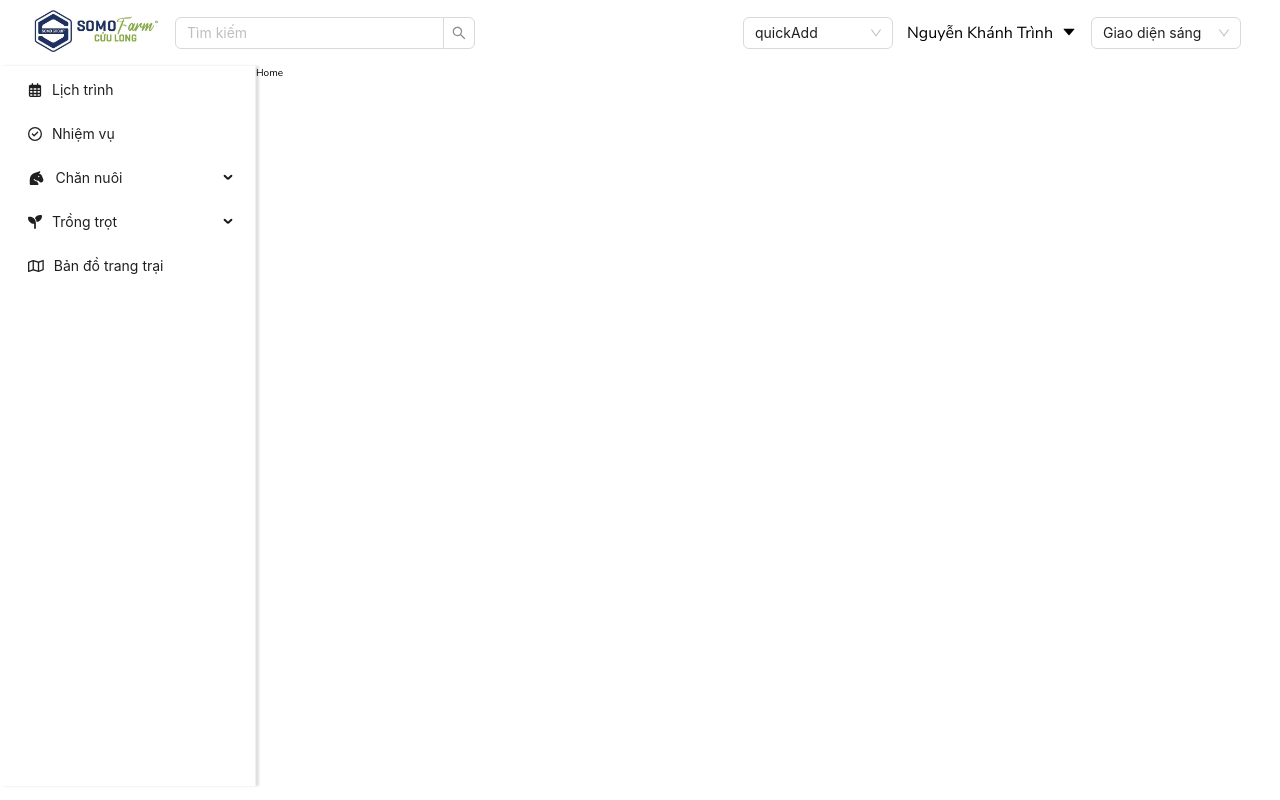
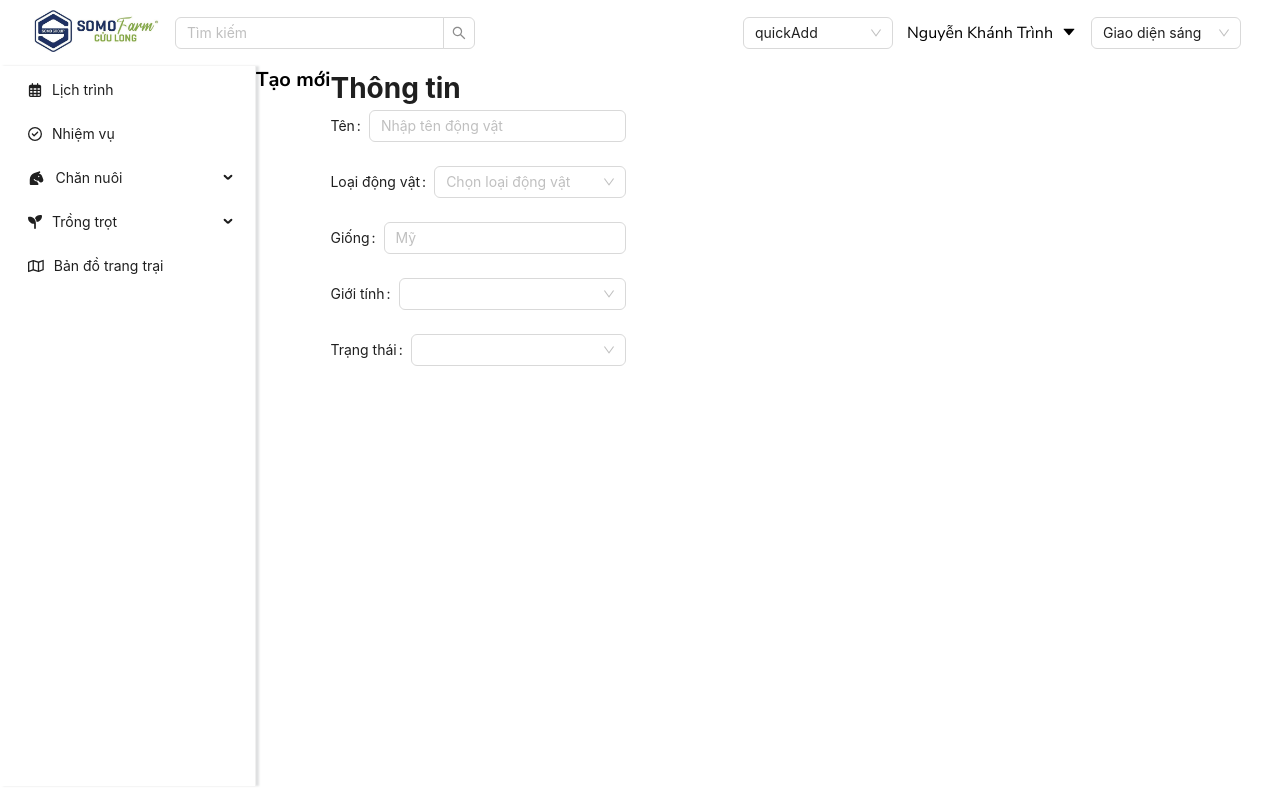
Before and after one commit to Capston-FPT-Somo-Farm-Task-Management/FE-Somo, a React (Create React App) app: page /animals/new in a window 1280 px wide. Built offline with nearby package versions, Linux system fonts and the light colour scheme.

Commit message:
add animals

```diff
--- a/src/App.js
+++ b/src/App.js
@@ -9,10 +9,11 @@ import Task from 'features/pages/Task'
 import List from 'features/pages/Task/components/List'
 import Board from 'features/pages/Task/components/Board'
 import Calendar from 'features/pages/Task/components/Calendar'
-import LiveStock from 'features/pages/Livestock'
+
 import Plants from 'features/pages/Plants'
 import Home from 'features/pages/Home'
-
+import Animals from 'features/pages/Animals'
+import AddAnimals from 'features/pages/Animals/components/AddAnimals/AddAnimals'
 
 function App() {
   const location = useLocation()
@@ -23,7 +24,8 @@ function App() {
     return !['/login', '/logout'].includes(pathname)
   }
   return (
-    <div className="App">{ShowSidebarAndHeader() && <Header />}
+    <div className="App">
+      {ShowSidebarAndHeader() && <Header />}
       <div className="content-wrapper">
         {ShowSidebarAndHeader() && <Sidebar />}
         <Routes>
@@ -32,11 +34,18 @@ function App() {
           <Route path="/register" element={<Register />} />
           <Route path="/forgot" element={<Forgot />} />
           <Route path="/schedule" element={<Schedule />} />
-        <Route path="/task" element={<Task />} />
-        <Route path="/list" element={<List />} />
-        <Route path="/board" element={<Board />} />
-        <Route path="/calendar" element={<Calendar />} />
-        <Route path="/livestock" element={<LiveStock />} />
+
+          {/* task */}
+          <Route path="/task" element={<Task />}>
+            <Route index element={<List />} />
+            <Route path=":board" element={<Board />} />
+            <Route path=":calendar" element={<Calendar />} />
+          </Route>
+
+          {/* Animals */}
+          <Route path="/animals" element={<Animals />} />
+          <Route path="/animals/new" element={<AddAnimals />} />
+
           <Route path="/plants" element={<Plants />} />
         </Routes>
       </div>
--- a/src/common/components/Sidebar/sidebarData.js
+++ b/src/common/components/Sidebar/sidebarData.js
@@ -1,12 +1,12 @@
-import React from "react";
-import { FontAwesomeIcon } from "@fortawesome/react-fontawesome";
-import { faHorseHead, faSeedling } from "@fortawesome/free-solid-svg-icons";
+import React from 'react'
+import { FontAwesomeIcon } from '@fortawesome/react-fontawesome'
+import { faHorseHead, faSeedling } from '@fortawesome/free-solid-svg-icons'
 import {
   faMap,
   faCalendarDays,
   faCircleCheck,
-} from "@fortawesome/free-regular-svg-icons";
-import { Link } from "react-router-dom";
+} from '@fortawesome/free-regular-svg-icons'
+import { Link } from 'react-router-dom'
 
 export function getItem(label, key, icon, children, type) {
   return {
@@ -15,31 +15,35 @@ export function getItem(label, key, icon, children, type) {
     children,
     label,
     type,
-  };
+  }
 }
 export const menuItem = [
   getItem(
     <Link to="/schedule">Lịch trình</Link>,
-    "sub1",
+    'sub1',
     <FontAwesomeIcon icon={faCalendarDays} />,
     null,
     null,
-    "/schedule"
+    '/schedule'
   ),
-  getItem(<Link to="/task">Nhiệm vụ</Link>, "sub2", <FontAwesomeIcon icon={faCircleCheck} />),
-  getItem("Chăn nuôi", "sub3", <FontAwesomeIcon icon={faHorseHead} />, [
-    getItem(<Link to="/livestock">Động vật</Link>, "1"),
-    getItem("Chăn nuôi bầy đàn", "2"),
-    getItem("Chăn thả", "3"),
+  getItem(
+    <Link to="/task">Nhiệm vụ</Link>,
+    'sub2',
+    <FontAwesomeIcon icon={faCircleCheck} />
+  ),
+  getItem('Chăn nuôi', 'sub3', <FontAwesomeIcon icon={faHorseHead} />, [
+    getItem(<Link to="/animals">Động vật</Link>, '1'),
+    getItem('Chăn nuôi bầy đàn', '2'),
+    getItem('Chăn thả', '3'),
   ]),
-  getItem("Trồng trọt", "sub4", <FontAwesomeIcon icon={faSeedling} />, [
-    getItem(<Link to="/plants">Cây trồng của tôi</Link>, "4"),
-    getItem("Vị trí phát triển", "5"),
-    getItem("Kế hoạch trồng trọt", "6"),
-    getItem("Vị trí trồng trọt", "7"),
-    getItem("So sánh năng suất", "8"),
+  getItem('Trồng trọt', 'sub4', <FontAwesomeIcon icon={faSeedling} />, [
+    getItem(<Link to="/plants">Cây trồng của tôi</Link>, '4'),
+    getItem('Vị trí phát triển', '5'),
+    getItem('Kế hoạch trồng trọt', '6'),
+    getItem('Vị trí trồng trọt', '7'),
+    getItem('So sánh năng suất', '8'),
   ]),
-  getItem("Bản đồ trang trại", "sub5", <FontAwesomeIcon icon={faMap} />),
-];
+  getItem('Bản đồ trang trại', 'sub5', <FontAwesomeIcon icon={faMap} />),
+]
 
-export const rootSubmenuKeys = ["sub3", "sub4"];
+export const rootSubmenuKeys = ['sub3', 'sub4']
--- /dev/null
+++ b/src/features/pages/Animals/components/AddAndSearchAnimals/AddAndSearchAnimals.jsx
@@ -0,0 +1,48 @@
+import { Button } from 'antd'
+import React from 'react'
+import { Link } from 'react-router-dom'
+import { DashOutlined } from '@ant-design/icons'
+import Search from 'antd/es/input/Search'
+
+const AddAndSearchAnimals = () => {
+  return (
+    <>
+      <div className="">
+        <div className="animal-title">
+          <h1>Chăn nuôi</h1>
+        </div>
+
+        <div className="group">
+          <span className="button-add">
+            {/* Add Animal*/}
+            <Button type="primary">
+              <Link to="new">Tạo mới</Link>
+            </Button>
+
+            {/* Add group */}
+            <Button type="default">
+              <Link to="">Tạo mới theo nhóm</Link>
+            </Button>
+
+            <Button type="dashed">
+              <Link to="">
+                <DashOutlined />
+              </Link>
+            </Button>
+          </span>
+          <span className="search-animal">
+            <Search
+              placeholder="Tìm kiếm"
+              allowClear
+              style={{
+                marginLeft: '15px',
+                width: 300,
+              }}
+            />
+          </span>
+        </div>
+      </div>
+    </>
+  )
+}
+export default AddAndSearchAnimals
--- /dev/null
+++ b/src/features/pages/Animals/components/AddAnimals/AddAnimals.jsx
@@ -0,0 +1,49 @@
+import React from 'react'
+import { Form, Input, Select } from 'antd'
+import { animalType, animalSex, animalStatus } from './AddAnimalsData'
+
+const AddAnimals = () => {
+  return (
+    <>
+      <div className="">
+        <div>
+          <h1>Tạo mới</h1>
+        </div>
+      </div>
+      <Form>
+        <div>
+          <h1>Thông tin</h1>
+        </div>
+
+        {/* Animal Name */}
+        <Form.Item label="Tên" name="name">
+          <Input placeholder="Nhập tên động vật" />
+        </Form.Item>
+
+        {/* Animal Type */}
+        <Form.Item label="Loại động vật">
+          <Select
+            placeholder="Chọn loại động vật"
+            options={animalType}
+          ></Select>
+        </Form.Item>
+
+        {/* Animal Breed */}
+        <Form.Item label="Giống" name="name">
+          <Input placeholder="Mỹ" />
+        </Form.Item>
+
+        {/* Animal Sex */}
+        <Form.Item label="Giới tính">
+          <Select options={animalSex}></Select>
+        </Form.Item>
+
+        {/* Animal Status */}
+        <Form.Item label="Trạng thái">
+          <Select options={animalStatus}></Select>
+        </Form.Item>
+      </Form>
+    </>
+  )
+}
+export default AddAnimals
--- /dev/null
+++ b/src/features/pages/Animals/components/AddAnimals/AddAnimalsData.js
@@ -0,0 +1,53 @@
+export const animalType = [
+  {
+    label: 'Heo',
+    value: 'pig',
+    id: '1',
+  },
+  {
+    label: 'Bò',
+    value: 'cow',
+    id: '2',
+  },
+  {
+    label: 'Gà',
+    value: 'chicken',
+    id: '3',
+  },
+  {
+    label: 'Vịt',
+    value: 'duck',
+    id: '4',
+  },
+  {
+    label: 'Dê',
+    value: 'goat',
+    id: '5',
+  },
+]
+
+export const animalSex = [
+  {
+    label: 'Trống/Đực',
+    value: 'male',
+    id: '1',
+  },
+  {
+    label: 'Mái/Cái',
+    value: 'female',
+    id: '2',
+  },
+]
+
+export const animalStatus = [
+  {
+    label: 'Tốt',
+    value: 'active',
+    id: '1',
+  },
+  {
+    label: 'Bệnh',
+    value: 'sick',
+    id: '2',
+  },
+]
--- /dev/null
+++ b/src/features/pages/Animals/components/DisplayAnimal/DisplayAnimal.jsx
@@ -0,0 +1,4 @@
+const DisplayAnimal = () => {
+  return <div>DisplayAnimal</div>
+}
+export default DisplayAnimal
--- /dev/null
+++ b/src/features/pages/Animals/index.jsx
@@ -0,0 +1,15 @@
+import React from 'react'
+
+import AddAndSearchAnimals from './components/AddAndSearchAnimals/AddAndSearchAnimals'
+import DisplayAnimal from './components/DisplayAnimal/DisplayAnimal'
+
+const Animals = () => {
+  return (
+    <>
+      <AddAndSearchAnimals />
+      <DisplayAnimal />
+    </>
+  )
+}
+
+export default Animals
--- a/src/features/pages/home/index.jsx
+++ b/src/features/pages/home/index.jsx
@@ -1,9 +1,7 @@
 import React from 'react'
 
 function Home() {
-  return (
-    <div>Home</div>
-  )
+  return <div>Home</div>
 }
 
 export default Home
--- a/src/features/pages/livestock/index.jsx
+++ /dev/null
@@ -1,9 +0,0 @@
-import React from 'react'
-
-function LiveStock() {
-  return (
-    <div>Chăn nuôi</div>
-  )
-}
-
-export default LiveStock
```
Also changed, not shown: src/features/pages/Animals/_animals.scss (added). Lines whose indentation alone changed are shown as unchanged.
